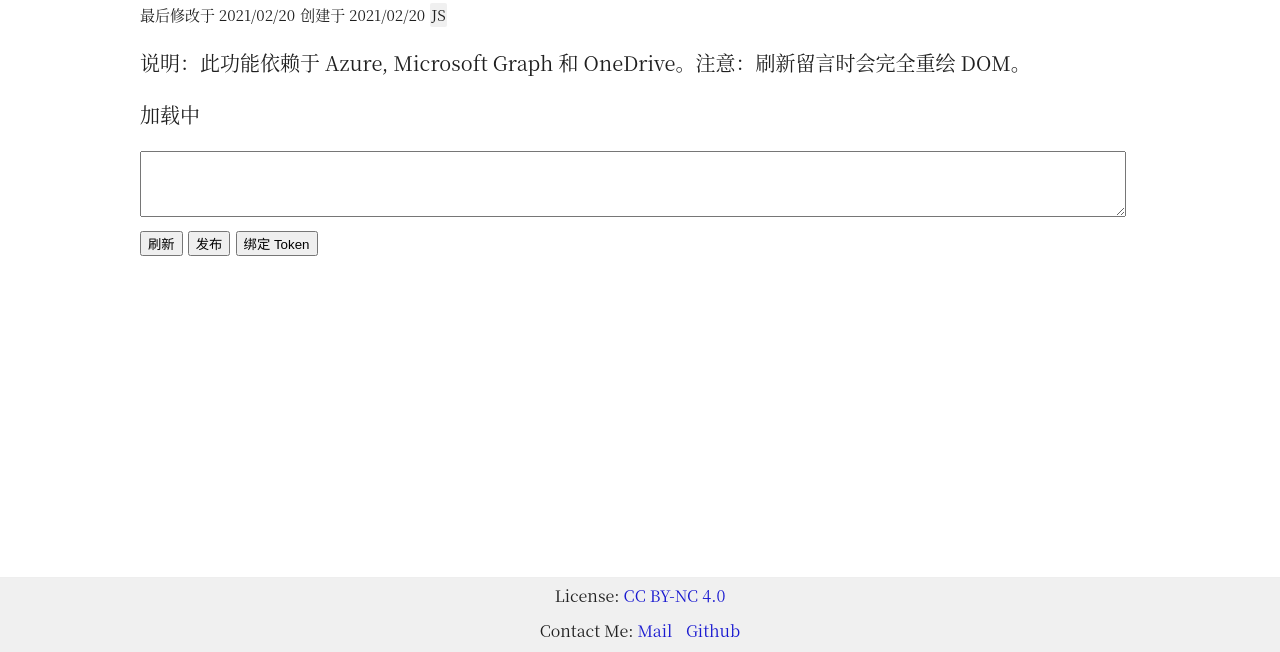
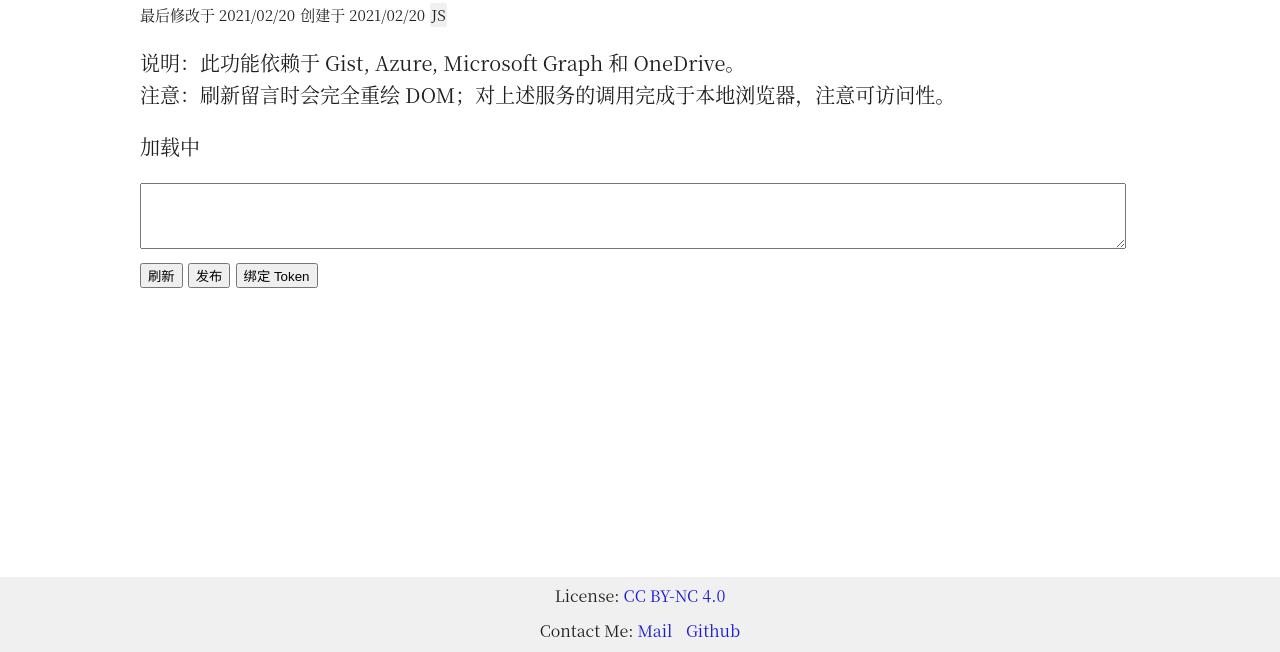
Before and after one commit to Puellaquae/Puellaquae.github.io, a plain HTML site: page demo/comment.html in a window 1280 px wide. Shown: the part 148-800 px from the top of the page. Drawn offline with Linux system fonts and the light colour scheme.

Commit message:
Fix Button Onclick

```diff
--- a/demo/comment.html
+++ b/demo/comment.html
@@ -98,11 +98,16 @@
         }
 
         function AddToken() {
-            let token = prompt("拥有 gist 权限的 Personal access token")
+            let token = prompt('拥有 gist 权限的 Personal access token')
             if (token != undefined && token != null) {
                 localStorage.setItem('authToken', token)
             }
         }
+
+        document.getElementById('poll').onclick = Poll
+        document.getElementById('push').onclick = Push
+        document.getElementById('addToken').onclick = AddToken
+
     </script>
 </head>
 
@@ -127,12 +132,12 @@
             </div>
             <span class="meta">JS</span>
             <div class="entry">
-                <p>说明：此功能依赖于 Azure, Microsoft Graph 和 OneDrive。注意：刷新留言时会完全重绘 DOM。</p>
+                <p>说明：此功能依赖于 Gist, Azure, Microsoft Graph 和 OneDrive。<br>注意：刷新留言时会完全重绘 DOM；对上述服务的调用完成于本地浏览器，注意可访问性。</p>
                 <dl id="display">加载中</dl>
                 <textarea id="comment" style="height: 3rem;overflow: unset;"></textarea>
-                <button onclick="Poll()">刷新</button>
-                <button onclick="Push()">发布</button>
-                <button onclick="AddToken()">绑定 Token</button>
+                <button id="poll" onclick="Poll()">刷新</button>
+                <button id="push" onclick="Push()">发布</button>
+                <button id="addToken" onclick="AddToken()">绑定 Token</button>
             </div>
         </div>
     </div>
```
